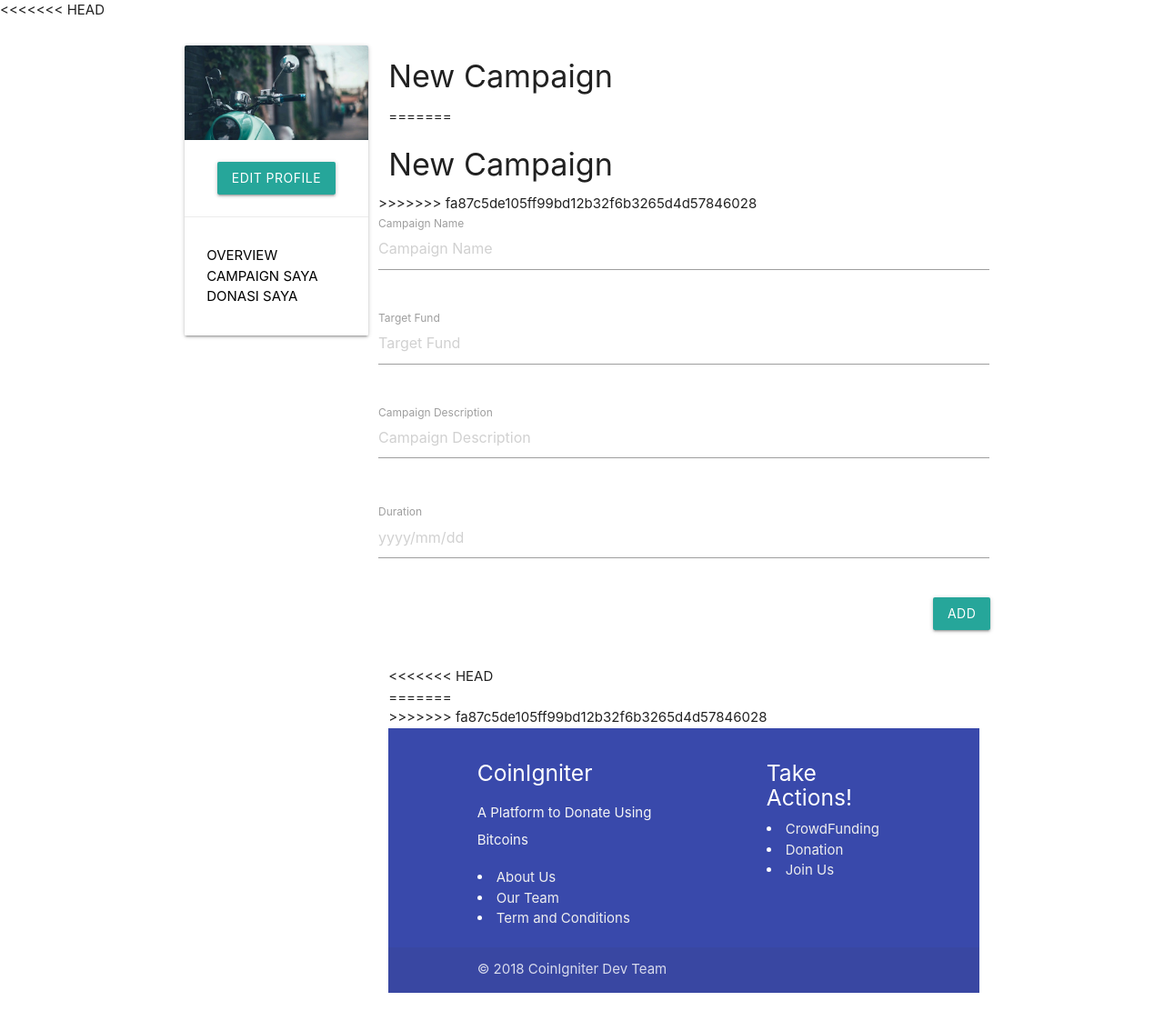
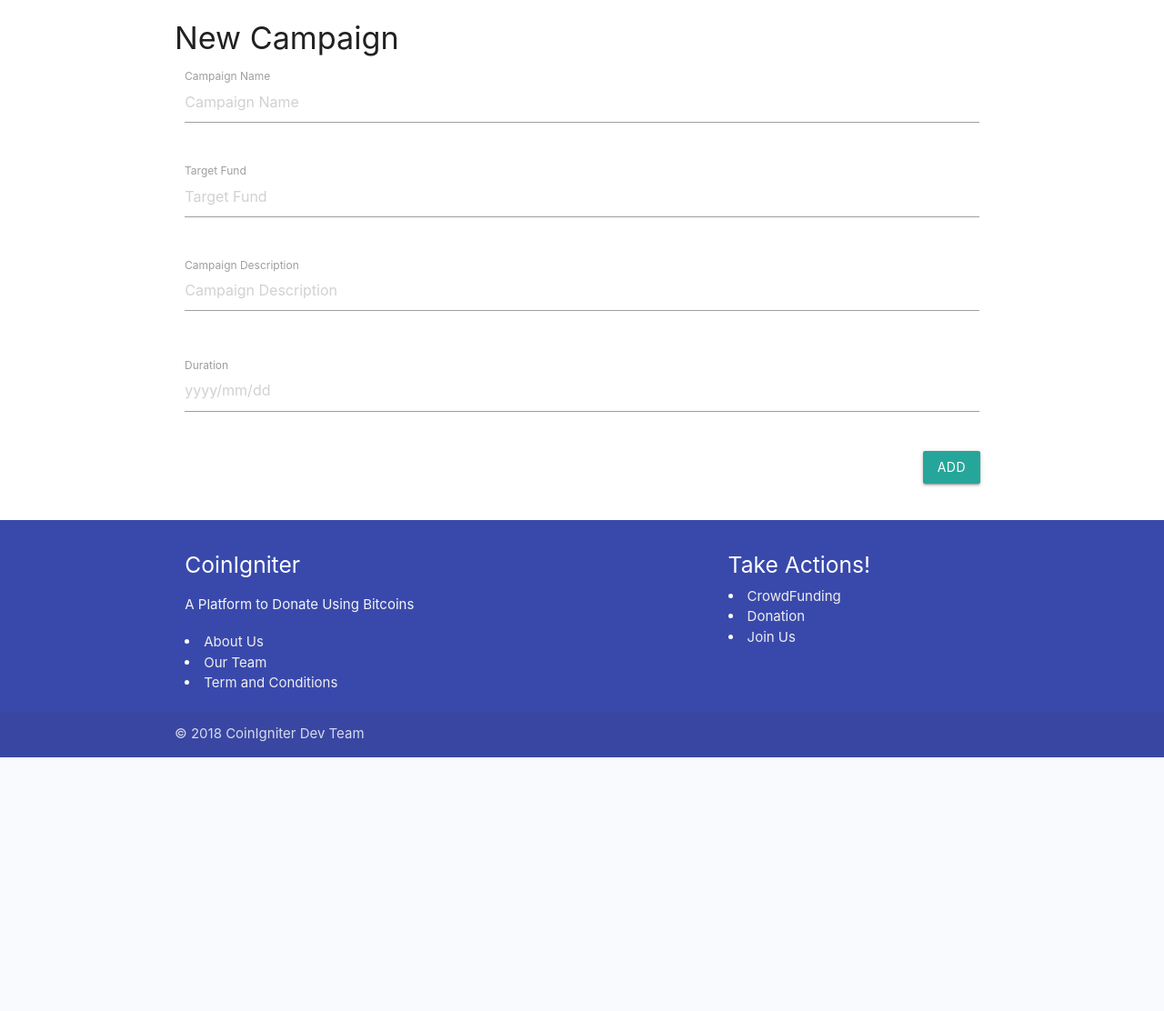
Before and after one commit to Seinpai/coinigniter-project, a CodeIgniter app: page /coinigniter-project/main/create_campaign in a window 1280 px wide. Shown: the part 128-1240 px from the top of the page at 91% size. After the commit the page ends 961 px from the top, so only its background shows below. Run offline with CodeIgniter, Linux system fonts and the light colour scheme; data that the repository does not hold is empty; some libraries are stand-ins or nearby versions.

Commit message:
Revert "Merge branch 'master' of https://github.com/Seinpai/coinigniter-project"
This reverts commit e66786bed420f1c003403406959a1ca12d6ffc37, reversing
changes made to 248ceca634266d096ed078836add221028979526.

```diff
--- a/application/views/pages/newcampaign.php
+++ b/application/views/pages/newcampaign.php
@@ -1,34 +1,7 @@
-<<<<<<< HEAD
-          <div class="row container" style="margin-top:20px;">
-            <div class="col s12 m3">
-        <div class="card hoverable">
-          <div class="card-image">
-            <img src="<?php echo base_url()?>public/img/background1-fix.jpg">
-          </div>
-
-          <div class="card-content center">
-            <?php $first = $this->session->userdata['first_name'];$last = $this->session->userdata['last_name'];$full_name = $first.' '.$last; ECHO $full_name?>
-            <a class="waves-effect waves-light btn">Edit Profile</a>
-          </div>
-          <div class="card-action">
-           <ul>
-            <li><a href="<?php echo base_url()?>main" class="black-text">Overview</a></li>
-            <li><a href="<?php echo base_url()?>main/mycampaign" class="black-text">Campaign Saya</a></li>
-            <li><a href="<?php echo base_url()?>main/mydonation" class="black-text">Donasi Saya</a></li>
-          </ul>
-        </div>
-      </div>
-    </div>
-
-            <div class="col s12 m9">
-                <h4>New Campaign</h4>
-                <div>
-=======
-            <div>
+            <div class="container">
               <div class="modal-content">
                 <h4>New Campaign</h4>
                 <div class="row">
->>>>>>> fa87c5de105ff99bd12b32f6b3265d4d57846028
                   <?php
                   $fattr = array('class' => 'col s12');
                   echo form_open('/main/create_campaign');?>
@@ -67,11 +40,7 @@
                   <?php echo form_close();?>
                 </div>
               </div>
-<<<<<<< HEAD
-            </div>
-=======
               <div class="modal-footer">
 
               </div>
             </div>
->>>>>>> fa87c5de105ff99bd12b32f6b3265d4d57846028
```
